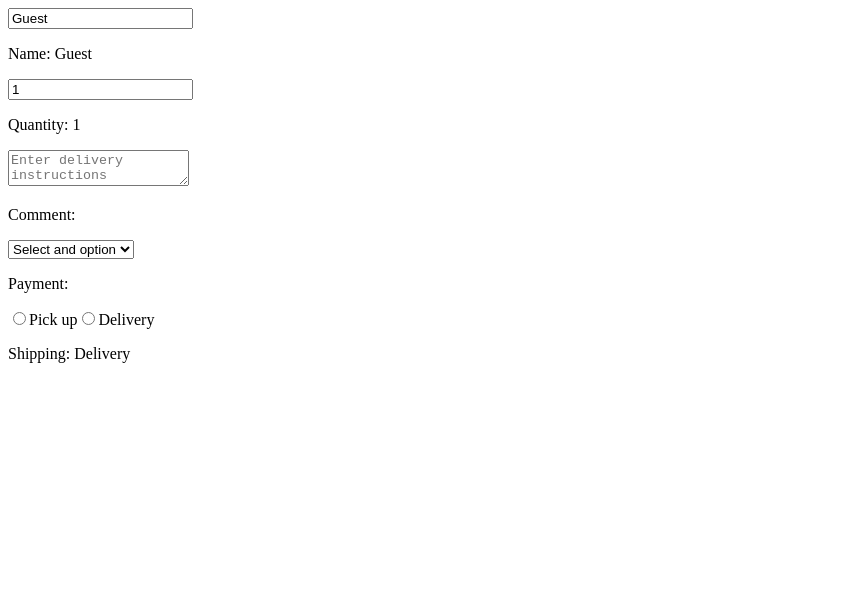
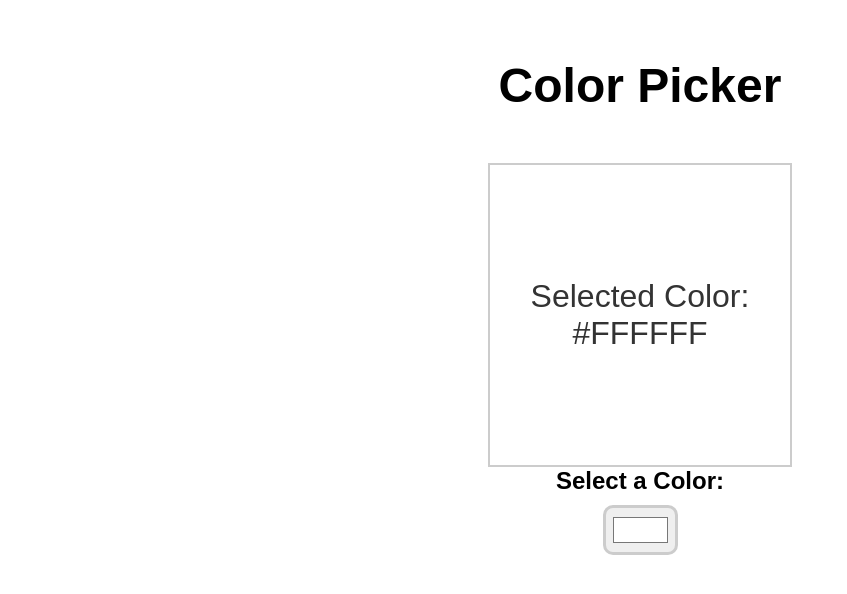
Before and after one commit to scottk4/react-tutorial, a React (Vite) app: page / in a window 1280 px wide. Shown: the top 594 px of the page, without its empty margins (0-847 px from the left). Built offline with nearby package versions, Linux system fonts and the light colour scheme.

Commit message:
color picker component

```diff
--- a/src/App.jsx
+++ b/src/App.jsx
@@ -1,12 +1,10 @@
-import MyComponent from "./MyComponent";
-import Counter from "./Counter";
+import ColorPicker from './ColorPicker.jsx'
 
 function App() {
 
   return(
     <>
-
-    <MyComponent />
+    <ColorPicker />
     </>
   );
 }
--- /dev/null
+++ b/src/ColorPicker.jsx
@@ -0,0 +1,21 @@
+
+import React, {useState} from 'react';
+function ColorPicker(){
+
+    const [color, setColor] = useState("#FFFFFF");
+    function handleColorChange(event){
+
+        setColor(event.target.value);
+    }
+
+    return(<div className="color-picker-container">
+                <h1>Color Picker</h1>
+                <div className="color-display" style={{"backgroundColor": color}}>
+                    <p>Selected Color: {color}</p>
+                </div>
+                <label>Select a Color:</label>
+                <input type="color" value={color} onChange={handleColorChange}/>
+        </div>
+    );
+}
+export default ColorPicker
--- a/src/Counter.jsx
+++ /dev/null
@@ -1,28 +0,0 @@
-import React, {useState} from "react"
-
-function Counter(){
-
-    const [count, setCount] = useState(0);
-
-    const increment = () => {
-        setCount(count + 1);
-    }
-    const decrement = () => {
-        setCount(count - 1);
-    }
-    const reset = () => {
-        setCount(0);
-    }
-
-    return(
-        <div className="counter-container">
-
-            <p className="count-display">{count}</p>
-            <button className="counter-button" onClick={decrement}>Decrement</button>
-            <button className="counter-button" onClick={reset}>Reset</button>
-            <button className="counter-button" onClick={increment}>Increment</button>
-        </div>
-    );
-
-}
-export default Counter
--- a/src/MyComponent.jsx
+++ /dev/null
@@ -1,65 +0,0 @@
-import React, {useState} from 'react'
-
-function MyComponent(){
-
-    const [name, setName] = useState("Guest");
-    const [quantity, setQuantity] = useState(1);
-    const [comment, setComment] = useState("");
-    const [payment, setPayment] = useState("");
-    const [shipping, setShipping] = useState("Delivery");
-
-    function handleNameChange(event){
-        setName(event.target.value);
-    }
-
-    function handleQuantityChange(event) {
-        setQuantity(event.target.value);
-    }
-
-    function handleCommentChange(event) {
-        setComment(event.target.value);
-    }
-
-    function handlePaymentChange(event){
-        setPayment(event.target.value);
-    }
-
-    function handleShipping(event){
-        setShipping(event.target.value);
-    }
-
-    return (<div>
-                <input value={name} onChange={handleNameChange}/>
-                <p>Name: {name}</p>
-
-                <input value={quantity} type="number" onChange={handleQuantityChange}/>
-                <p>Quantity: {quantity}</p>
-
-                <textarea value={comment} onChange={handleCommentChange}
-                placeholder="Enter delivery instructions"/>
-                <p>Comment: {comment}</p>
-
-                <select value={payment} onChange={handlePaymentChange}>
-                    <option value="">Select and option</option>
-                    <option value="Visa">Visa</option>
-                    <option value="Mastercard">Mastercard</option>
-                    <option value="Giftcard">Giftcard</option>
-                </select>
-                <p>Payment: {payment}</p>
-
-                <label>
-                    <input type="radio" value="Pick Up"
-                           checked={shipping === "Pick up"}
-                           onChange={handleShipping}/>
-                    Pick up
-                </label>
-                <label>
-                    <input type="radio" value="Delivery"
-                       checked={shipping === "Pick up"}
-                       onChange={handleShipping} />
-                    Delivery
-                </label>
-                <p>Shipping: {shipping}</p>
-            </div>)
-}
-export default MyComponent
--- a/src/index.css
+++ b/src/index.css
@@ -1,25 +1,43 @@
+body{
+  font-family: Arial, sans-serif;
+}
+.color-picker-container{
 
-.counter-container {
+  display: flex;
+  flex-direction: column;
+  /* justify-content:center; */
+  align-items: center;
+}
+h1{
+  margin: 50px;
+  font-size:3rem;
+}
+.color-display{
+  width: 300px;
+  height: 300px;
+  display:flex;
+  justify-content: center;
+  align-items: center;
+  transition: 0.25s ease;
+  border: 2px solid hsl(0, 0%, 80%);
+}
+.color-display p {
+
+  color:hsl(0, 0%, 20%);
+  font-size: 2rem;
   text-align: center;
-  font-family: Arial, Helvetica, sans-serif;
+
 }
-.count-display{
-  font-size: 5em;
-  margin-top: 0;
-  margin-bottom: 50px;
+label {
+
+  font-size: 1.5rem;
+  font-weight: bold;
+  margin-bottom: 10px;
 }
-.counter-button{
-  width: 150px;
+input[type="color"]{
+  width: 75px;
   height: 50px;
-  font-size: 1.5em;
-  font-weight: bold;
-  margin: 0px 5px;
-  background-color: hsl(197, 100%, 58%);
-  color: white;
-  border: none;
-  border-radius: 5px;
-  cursor: pointer;
+  padding: 5px;
+  border-radius: 10px;
+  border: 3px solid hsl(0, 0%, 80%);
 }
-.counter-button:hover{
-  background-color: hsl(197, 100%, 48%)
-}
```
